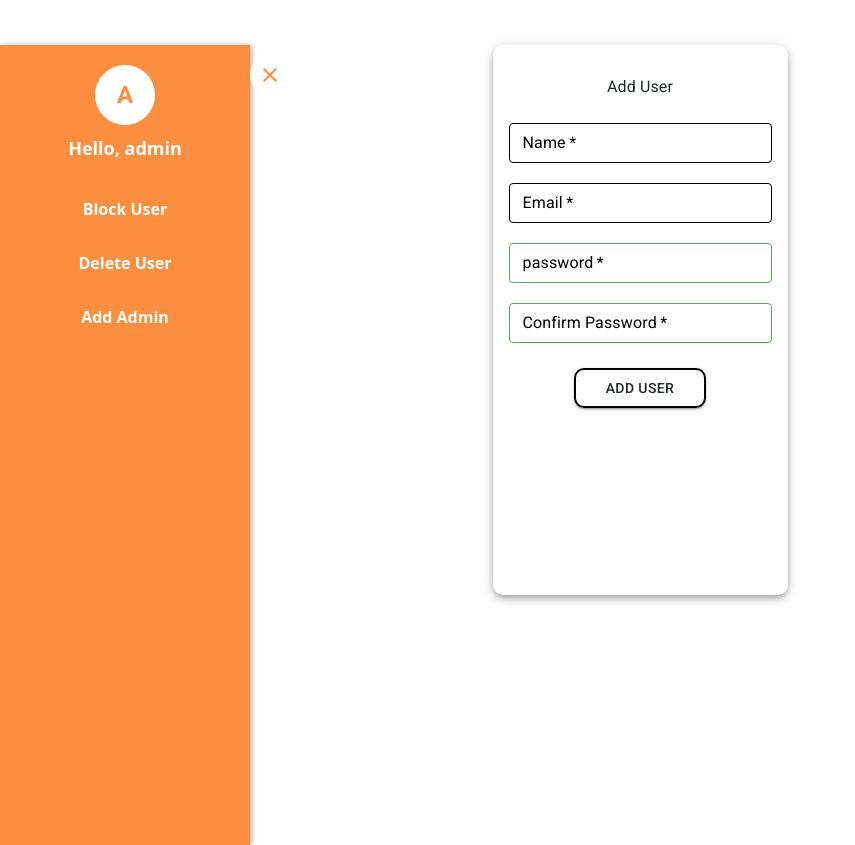
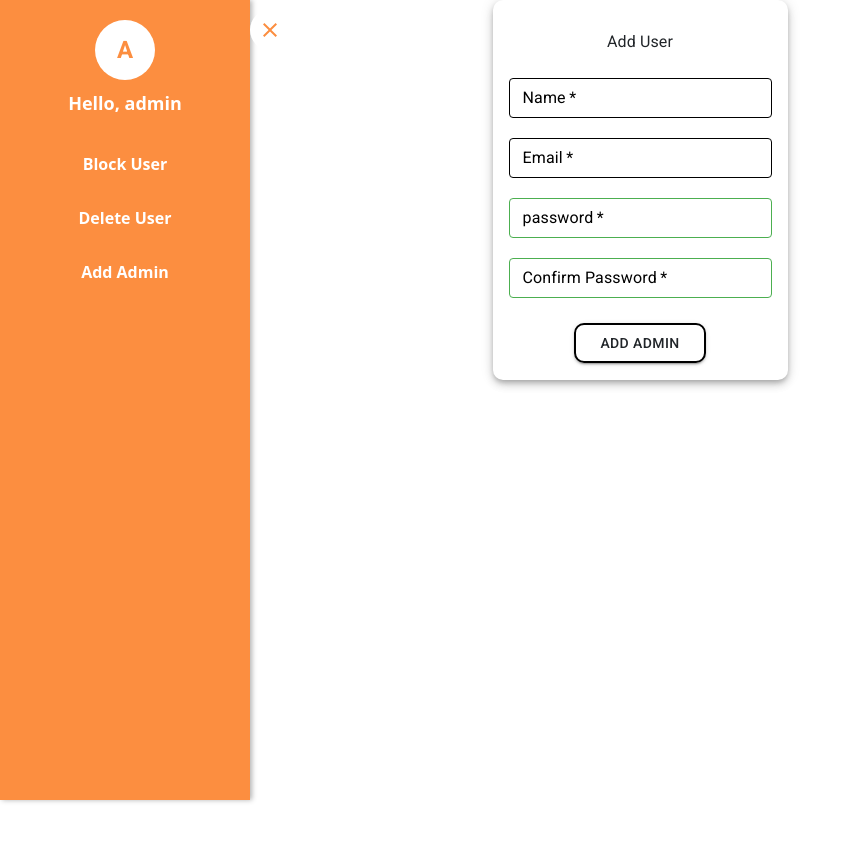
Before and after one commit to RyanChehab/frontend, a React (Create React App) app: page /adminPanel in a window 1280 px wide. Both pictures are taken after a click on the element "Add Admin". Shown: the whole page, without its empty margins (0-855 px from the left). After the commit the page ends 800 px from the top, so only its background shows below. Built offline with nearby package versions, Linux system fonts and the light colour scheme; no server answers.

Commit message:
jsx <=> debugged

```diff
--- a/src/components/userTypes/Admin/AddAdmin/index.jsx
+++ b/src/components/userTypes/Admin/AddAdmin/index.jsx
@@ -9,7 +9,7 @@ function SlideTransition(props) {
 
 const AddAdmin = () => {
 
-    const {password,handleAddAdmin,setName,setAdminEmail,adminEmail,handlePasswordChange,handleConfirmChange,adminLoading,ispasswordError,name,confirm,adminOpen,handleCloseNotification,type,response} = useContext(AdminListContext)
+    const {password,handleAddAdmin,setName,setEmail,email,handlePasswordChange,handleConfirmChange,Loading,ispasswordError,name,confirm,adminOpen,handleCloseNotification,type,response} = useContext(AdminListContext)
     return(
 <div>
         <Box
@@ -18,8 +18,8 @@ const AddAdmin = () => {
         borderRadius: '10px',
         padding: '16px',
         width: '295px',
-        height: '550px',
-        margin: '2.8rem auto',
+        height: '380px',
+        margin: '0 auto',
         background: '#FFF',
         }}
         >
@@ -85,8 +85,8 @@ const AddAdmin = () => {
                 margin="normal"
                 type="email"
                 inputProps={{ maxLength: 250 }}
-                value={adminEmail}
-                onChange={(e)=>setAdminEmail(e.target.value)}
+                value={email}
+                onChange={(e)=>setEmail(e.target.value)}
                 sx={{
                     fontFamily: 'Roboto, sans-serif',
                     marginTop: '20px',
@@ -206,7 +206,7 @@ const AddAdmin = () => {
                         variant='contained'
                         color='#FC8E40'
                         type='submit'
-                        disabled = {adminLoading}
+                        disabled = {Loading}
                         sx={{
                             width: '50%',
                             borderRadius: '10px',
@@ -221,7 +221,7 @@ const AddAdmin = () => {
                             }
                         }}
                         >
-                            {adminLoading? "Adding..." :"Add User"}
+                            {Loading? "Adding..." :"Add Admin"}
                 </Button>
 
             </form>
```
